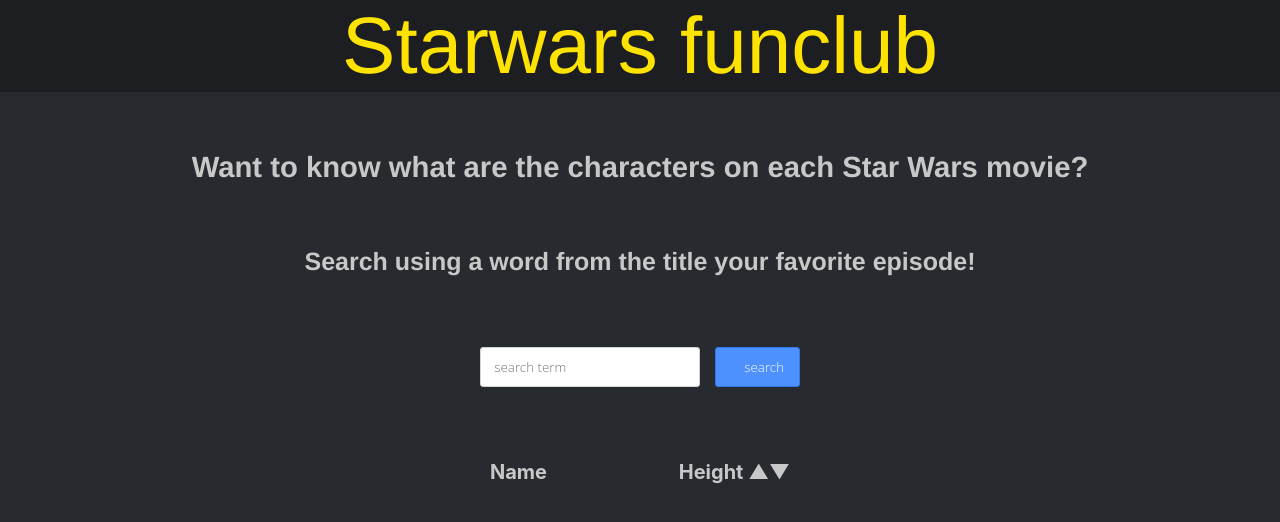
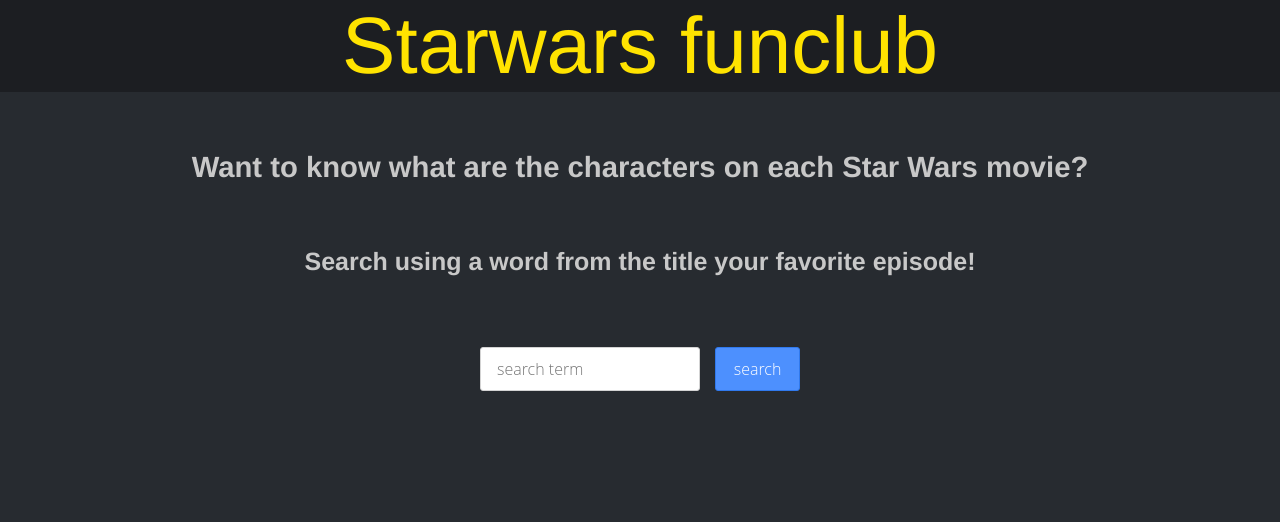
Before and after one commit to clarabrandt/starwarspage, a React (Create React App) app: page / in a window 1280 px wide. Shown: the top 522 px of the page. Built offline with nearby package versions, Linux system fonts and the light colour scheme.

Commit message:
items title appear when people.state has content

```diff
--- a/src/components/Content.css
+++ b/src/components/Content.css
@@ -48,6 +48,7 @@
   padding: 10px 0;
   border-radius: 3px;
   border: 1px solid lightgray;
+  font-size: 16px;
 
 }
 
@@ -56,6 +57,7 @@
   color: white;
   border: 1px solid #3079ed;
   width: 85px;
+  text-indent: 0;
 }
 input[type="submit"]:hover {
   background-color: #4d9aff;
@@ -78,7 +80,7 @@
 .content-list--items-item{
   display: flex;
   justify-content: space-between;
-  margin: 15px 0;
+  margin: 18px 0;
 }
 .clickable {
   cursor: pointer;
--- a/src/components/Content.js
+++ b/src/components/Content.js
@@ -61,15 +61,18 @@
     const { people } = this.state;
     return (
       <div className='content-list--items'>
-        <div className='content-list--items-item'>
-          <div className='content-list--items-name bold'>Name</div>
-          <div className='content-list--items-height bold clickable' onClick={this.toggleButton}>Height &#x25B2;&#x25BC;</div>
-        </div>
+        {
+          this.state.people.length > 0 &&
+          <div className='content-list--items-item'>
+            <div className='content-list--items-name bold'>Name</div>
+            <div className='content-list--items-height bold clickable' onClick={this.toggleButton}>Height &#x25B2;&#x25BC;</div>
+          </div>
+        }
         {
           this.state.people &&
           people.map(person => {
             return (
-              <div className='content-list--items-item'>
+              <div className='content-list--items-item' key={person.name}>
                 <div className='content-list--items-name'>{person.name}</div>
                 <div className='content-list--items-height'>{person.height}</div>
               </div>
@@ -92,7 +95,7 @@
             <label className='content-input'>
               <input className='content-input--field' placeholder="search term" type="text" value={this.state.value} onChange={this.handleChange} />
             </label>
-            <input className='content-input--button' type="submit" value="search" onClick={this.searchData} />
+            <input className='content-input--button' type="submit" value="search" onClick={this.searchData} disabled={this.state.value.length > 0 ? false : true} />
           </div>
         </div>
         <div className='content-list'>
```
